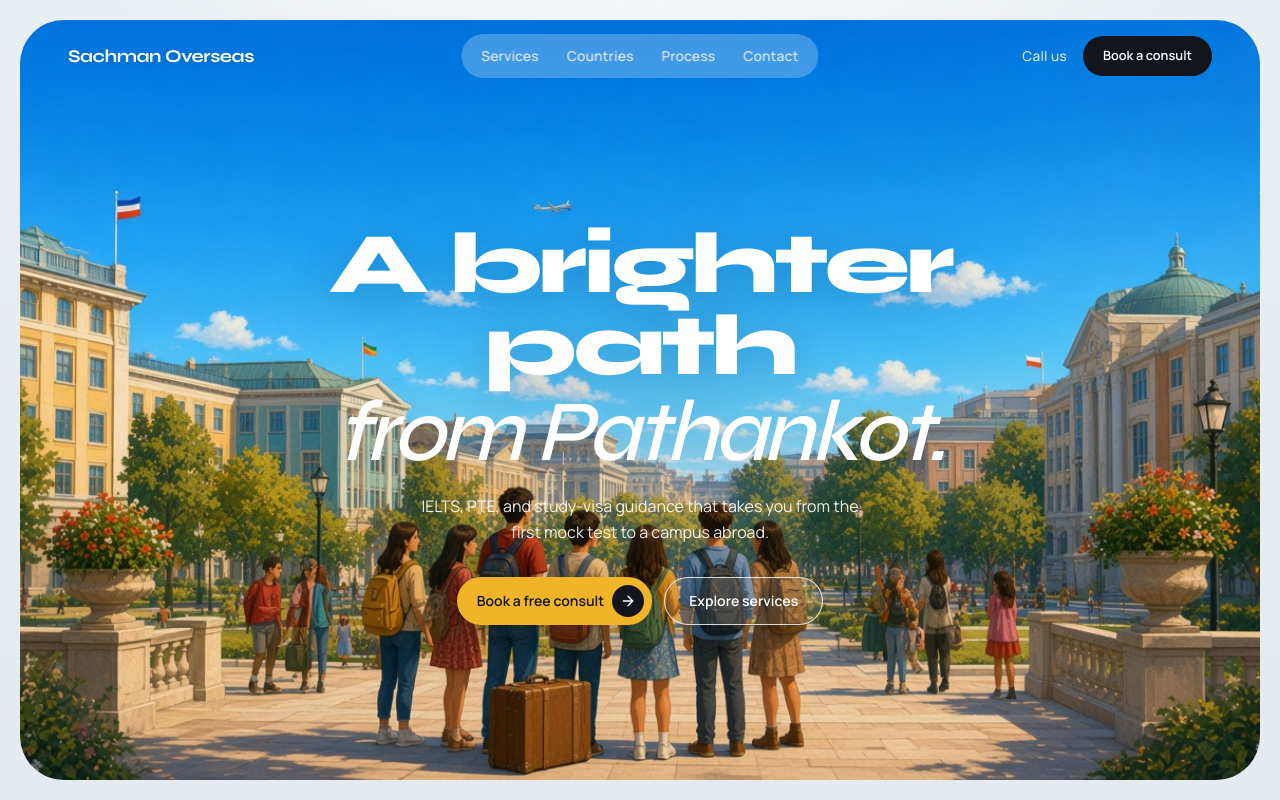
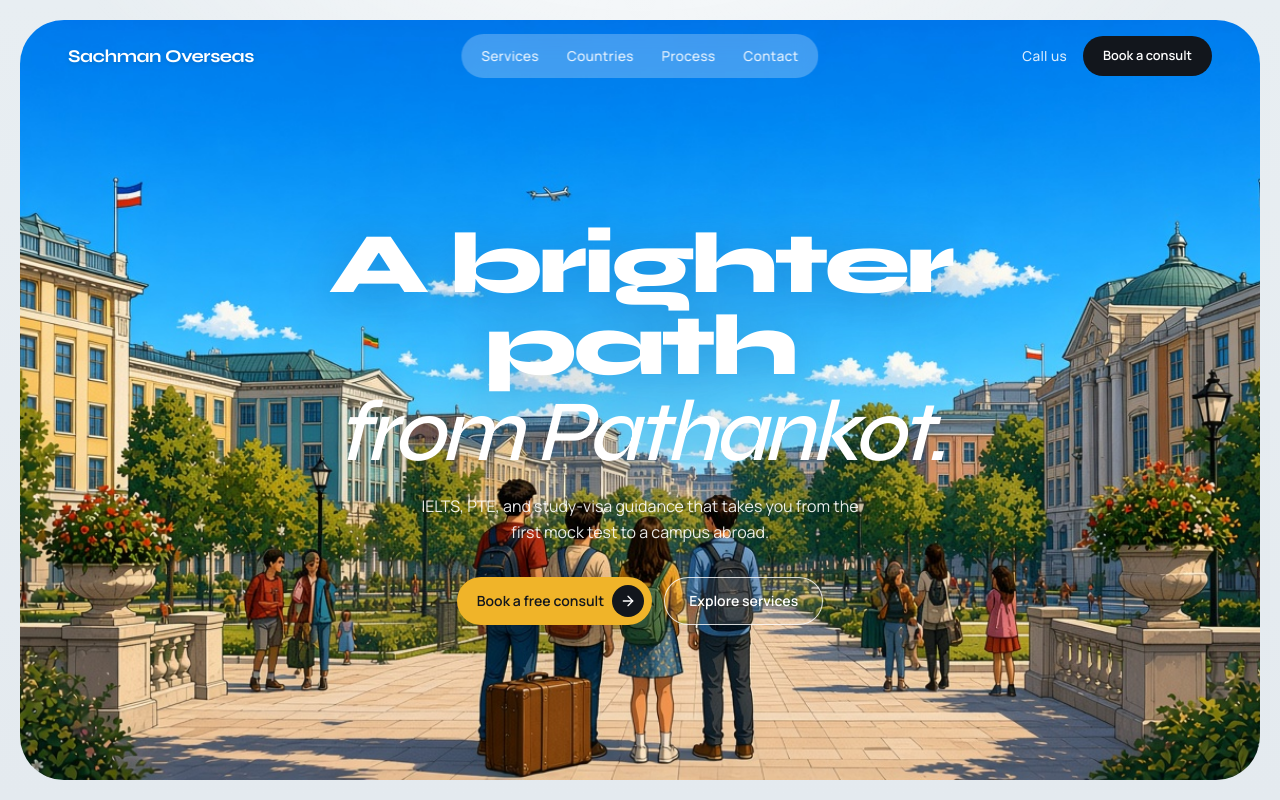
Before and after one commit to Abhi97shek/Sachman-Overseas-Website, a Next.js app: page / in a window 1280 px wide. Shown: the top 800 px of the page. Built offline with nearby package versions, Linux system fonts and the light colour scheme.

Commit message:
Sharpen the hero students and campus buildings
Keep the overseas scene, and use a cleaner illustration so faces, luggage, windows, and rooflines read clearly.

Co-authored-by: abhi.kumar736 <abhi.kumar736@gmail.com>

```diff
--- a/src/components/hero.tsx
+++ b/src/components/hero.tsx
@@ -9,8 +9,8 @@ export function Hero() {
       <div className="relative mx-auto flex min-h-[min(78svh,40rem)] flex-col overflow-hidden rounded-[1.75rem] sm:min-h-[min(88svh,48rem)] sm:rounded-[2rem] md:min-h-[calc(100svh-2.5rem)] md:rounded-[2.75rem]">
         <div className="absolute inset-0">
           <Image
-            src="/images/hero-overseas.jpg"
-            alt="Students leaving for a painted university campus abroad"
+            src="/images/hero-overseas-crisp.jpg"
+            alt="Students with luggage in front of a clear university campus abroad"
             fill
             priority
             className="object-cover object-[center_42%]"
```
Also changed, not shown: public/images/hero-overseas-crisp.jpg (added).
